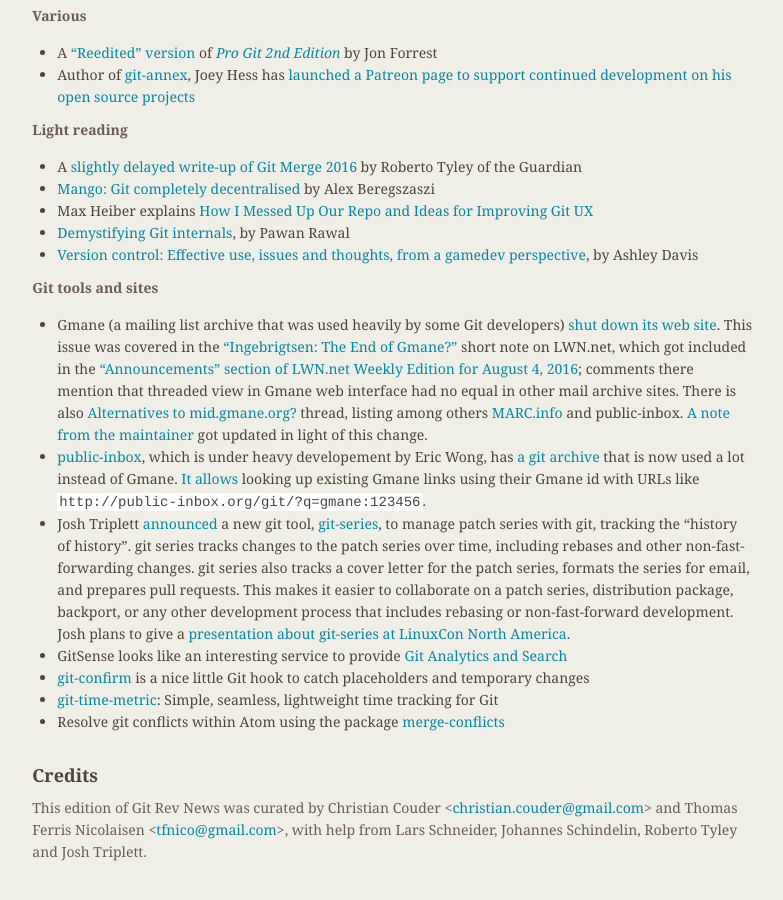
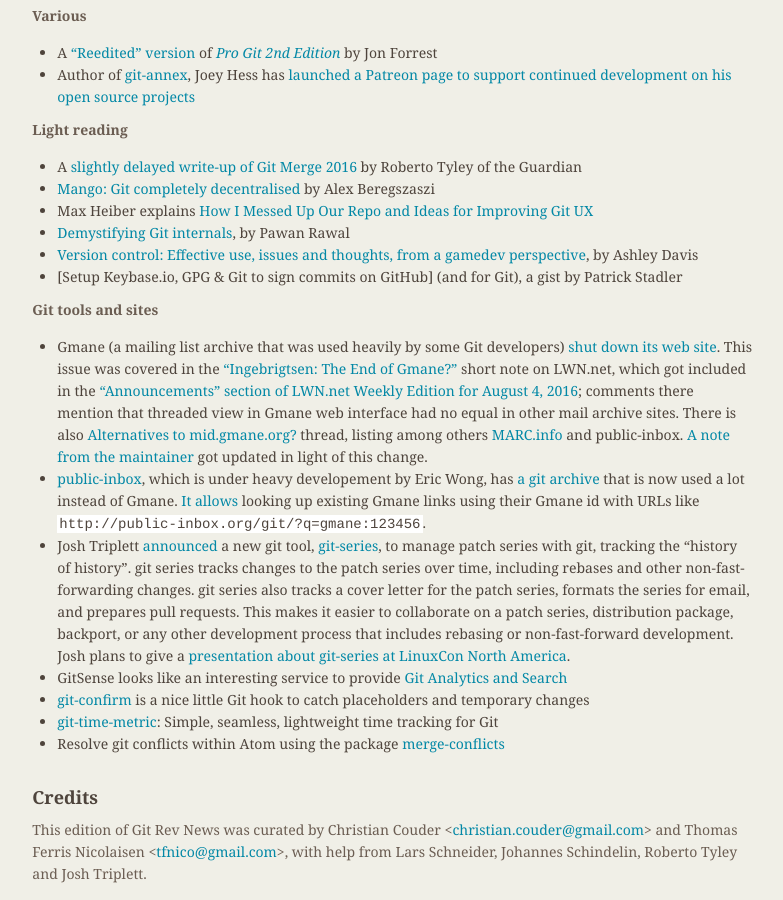
Before and after one commit to git/git.github.io, a Jekyll site: the page built from rev_news/drafts/edition-18.md, in a window 1280 px wide and 900 px high, scrolled down 3308 px. Shown: the whole window, without its empty margins (339-1122 px from the left). Built offline with Jekyll 4.4.1, drawn with Linux system fonts in a browser that asks for light colours; before the commit the page ends 4186 px from its top, so only the background shows below that.

Commit message:
Light reading: Setup Keybase.io, GPG & Git to sign commits on GitHub
Step-by-step guide on how to create a GPG key on keybase.io, adding it to a local GPG setup and use it with Git and GitHub.

```diff
--- a/rev_news/drafts/edition-18.md
+++ b/rev_news/drafts/edition-18.md
@@ -221,6 +221,7 @@
 * Max Heiber explains [How I Messed Up Our Repo and Ideas for Improving Git UX](https://medium.com/@maxheiber/how-i-messed-up-our-repo-and-ideas-for-improving-git-ux-e248d9e27e79#.hb10x5w10)
 * [Demystifying Git internals](https://medium.com/@pawan_rawal/demystifying-git-internals-a004f0425a70#.l34w4zy60), by Pawan Rawal
 * [Version control: Effective use, issues and thoughts, from a gamedev perspective](http://www.what-could-possibly-go-wrong.com/version-control/), by Ashley Davis
+* [Setup Keybase.io, GPG & Git to sign commits on GitHub] (and for Git), a gist by Patrick Stadler
 
 __Git tools and sites__
 
```
